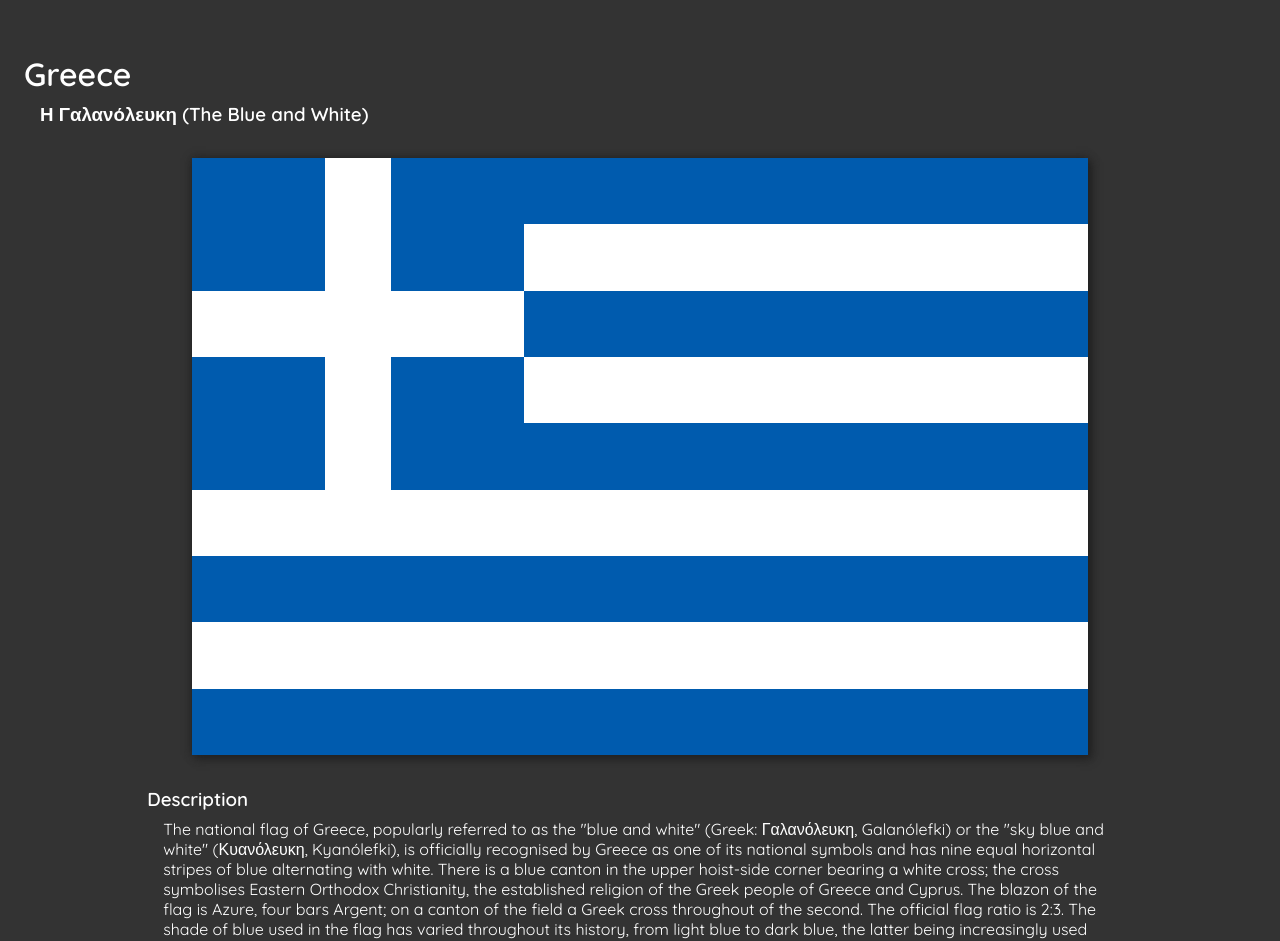
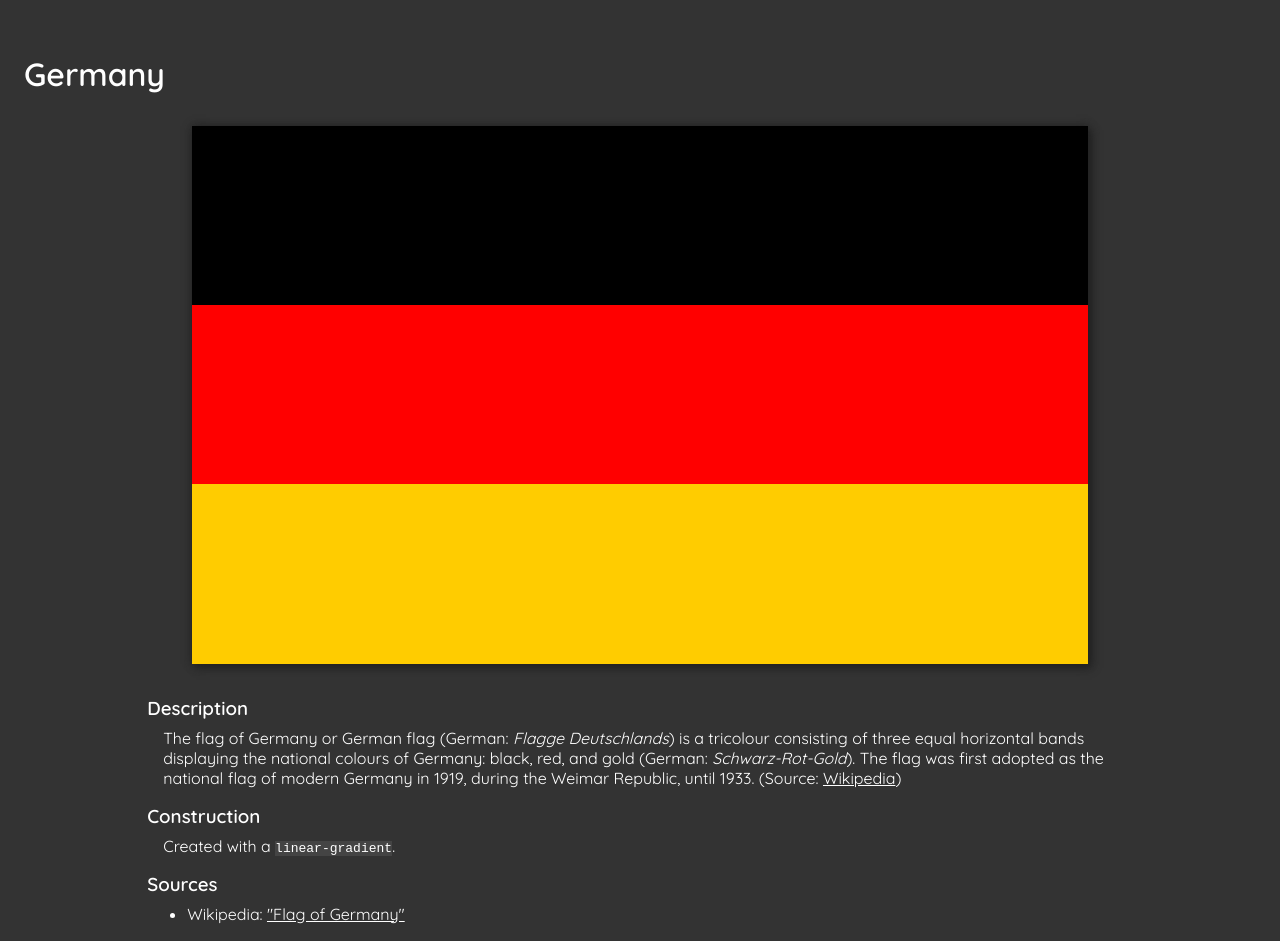
Before and after one commit to henrywoody/css-flags, a React (Create React App) app in the folder client/: page / in a window 1280 px wide. Shown: the part 6600-7541 px from the top of the page. Built offline with nearby package versions, Linux system fonts and the light colour scheme.

Commit message:
Adds flag of Germany
Adds flag of Germany.

```diff
--- /dev/null
+++ b/client/src/Flags/Germany/index.tsx
@@ -0,0 +1,34 @@
+import React from "react";
+import FlagArea from "../../Components/FlagArea";
+import DescriptionSection from "../../Components/DescriptionSection";
+import ExternalLink from "../../Components/ExternalLink";
+import "./style.css";
+
+
+const Germany: React.FC = () => {
+	return (
+		<FlagArea title="Germany">
+			<DescriptionSection title="Description">
+				<p>
+					The flag of Germany or German flag (German: <em>Flagge Deutschlands</em>) is a tricolour consisting of three equal horizontal bands displaying the national colours of Germany: black, red, and gold (German: <em>Schwarz-Rot-Gold</em>). The flag was first adopted as the national flag of modern Germany in 1919, during the Weimar Republic, until 1933. (Source: <ExternalLink href="https://en.wikipedia.org/wiki/Flag_of_Germany">Wikipedia</ExternalLink>)
+				</p>
+			</DescriptionSection>
+
+			<DescriptionSection title="Construction">
+				<p>
+					Created with a <code>linear-gradient</code>.
+				</p>
+			</DescriptionSection>
+
+			<DescriptionSection title="Sources">
+				<ul className="citation-list">
+					<li>
+						Wikipedia: <ExternalLink href="https://en.wikipedia.org/wiki/Flag_of_Germany">"Flag of Germany"</ExternalLink>
+					</li>
+				</ul>
+			</DescriptionSection>
+		</FlagArea>
+	)
+}
+
+export default Germany;
--- /dev/null
+++ b/client/src/Flags/Germany/style.css
@@ -0,0 +1,18 @@
+.flag-area-germany {
+	--black: #000;
+	--red: #ff0000;
+	--gold: #ffcc00;
+}
+
+.flag-area-germany .flag {
+	--aspect-ratio: calc(3 / 5);
+
+	background-image:
+		linear-gradient(
+			180deg,
+			var(--black) 0 calc(1 / 3 * var(--height)),
+			var(--red) 0 calc(2 / 3 * var(--height)),
+			var(--gold) 0 calc(3 / 3 * var(--height))
+		)
+	;
+}
--- a/client/src/Flags/index.tsx
+++ b/client/src/Flags/index.tsx
@@ -5,6 +5,7 @@ import CentralAfricanRepublic from "./CentralAfricanRepublic";
 import Cuba from "./Cuba";
 import DemocraticPeoplesRepublicOfKorea from "./DemocraticPeoplesRepublicOfKorea";
 import DemocraticRepublicOfTheCongo from "./DemocraticRepublicOfTheCongo";
+import Germany from "./Germany";
 import Greece from "./Greece";
 import Guyana from "./Guyana";
 import Iceland from "./Iceland";
@@ -39,6 +40,7 @@ const flags: React.ReactElement[] = [
     <Cuba key="cuba"/>,
     <DemocraticPeoplesRepublicOfKorea key="democratic-peoples-republic-of-korea"/>,
     <DemocraticRepublicOfTheCongo key="democratic-republic-of-the-congo"/>,
+    <Germany key="germany"/>,
     <Greece key="greece"/>,
     <Guyana key="guyana"/>,
     <Iceland key="iceland"/>,
```
